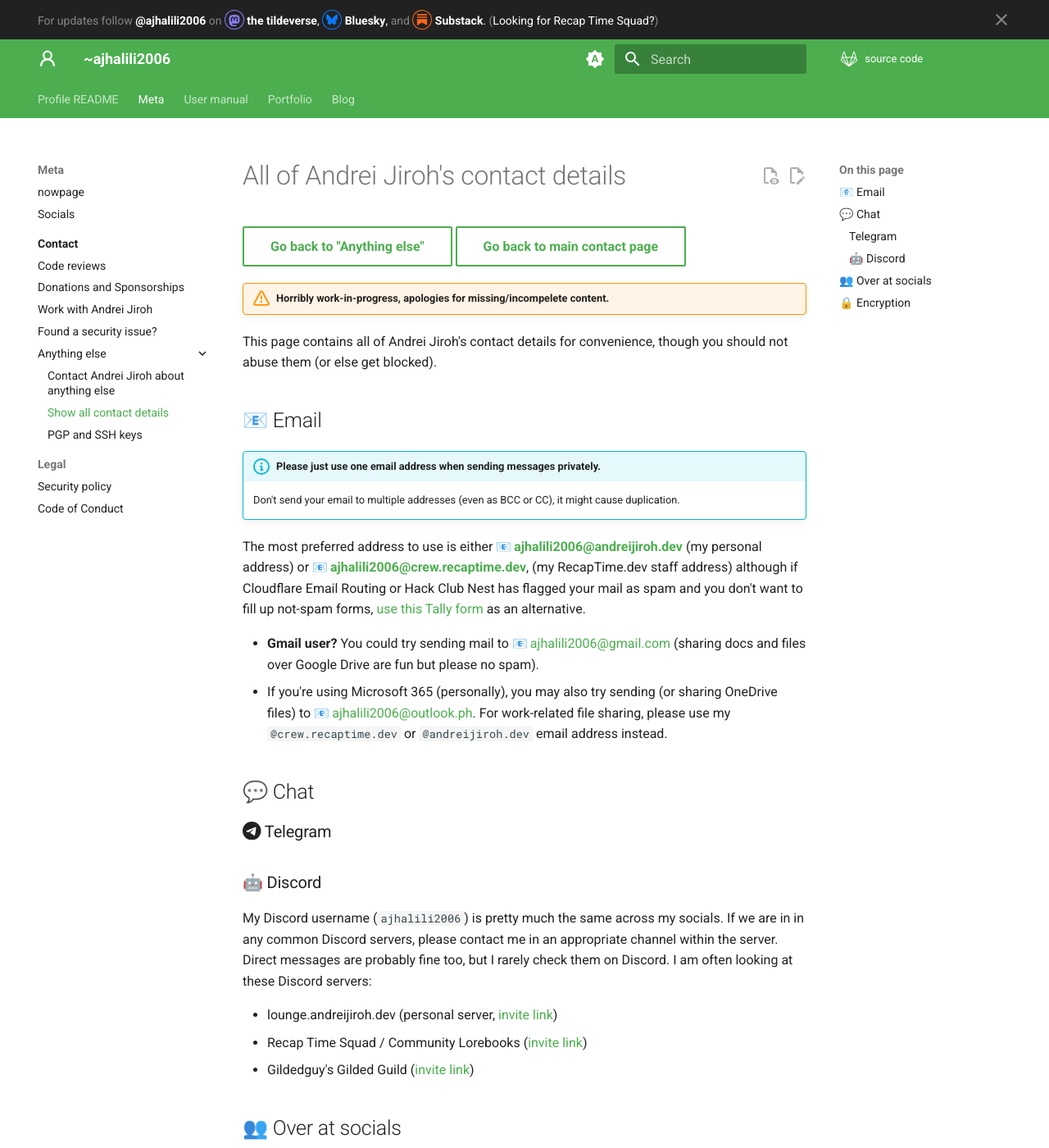
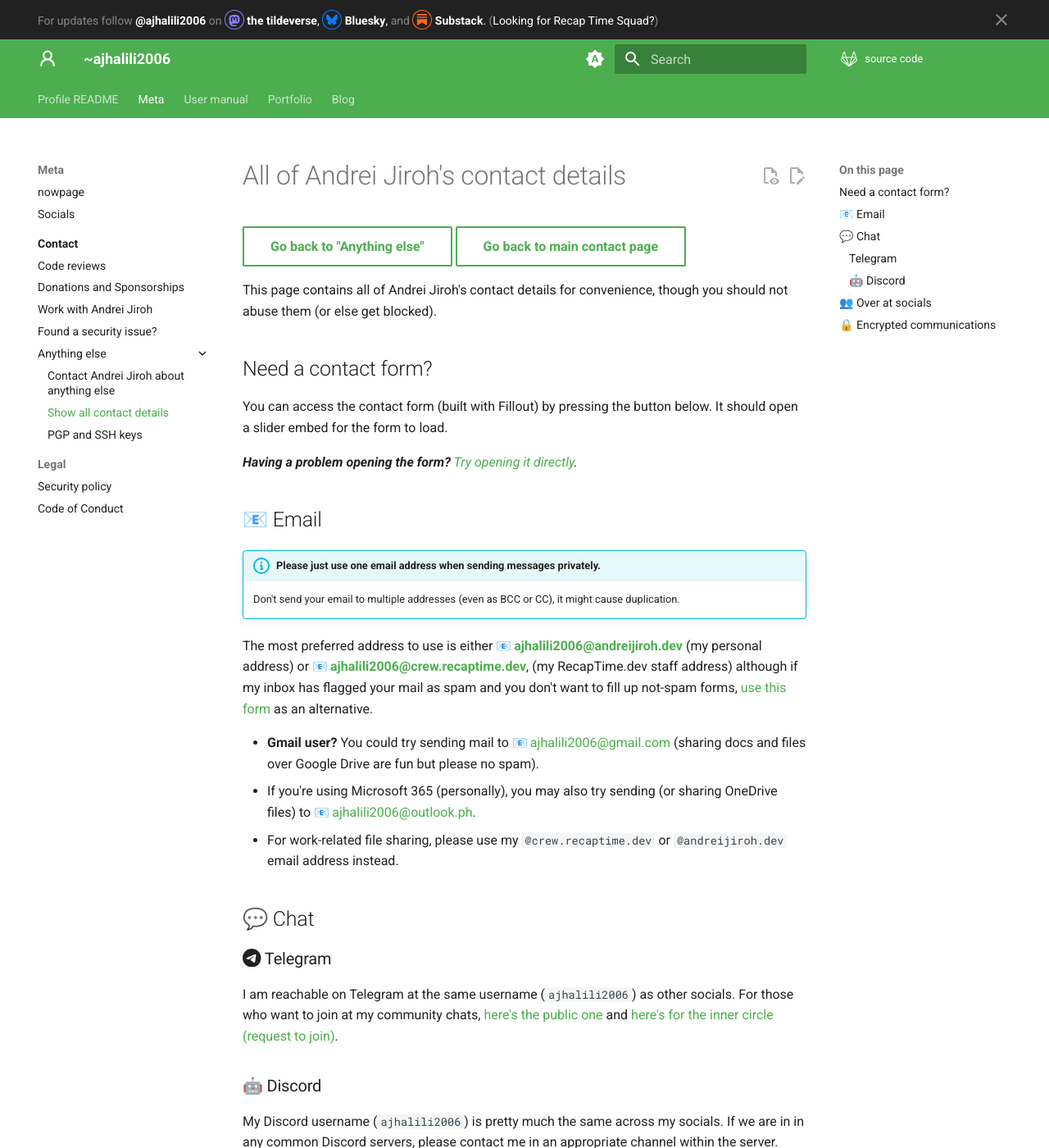
Before and after one commit to andreijiroh-dev/website, an MkDocs documentation site: the page built from markdown/contact/details.md, in a window 1280 px wide and 1400 px high. Shown: the whole window at 82% size. Built offline with MkDocs 1.6.1 and Material for MkDocs 9.7.7, drawn with Linux system fonts in a browser that asks for light colours; emoji names are drawn with the system emoji font; a script that is not in the unit is left out; some of the changed text lies outside the part shown.

Commit message:
docs(markdown): update homepage + contact pages
Also update redirect routing

Signed-off-by: Andrei Jiroh Halili <ajhalili2006@andreijiroh.dev>

```diff
--- a/markdown/contact/details.md
+++ b/markdown/contact/details.md
@@ -3,10 +3,17 @@
 [Go back to "Anything else"](./else.md){ .md-button }
 [Go back to main contact page](./index.md){ .md-button }
 
-!!! warning "Horribly work-in-progress, apologies for missing/incompelete content."
-
 This page contains all of Andrei Jiroh's contact details for convenience, though you should not
 abuse them (or else get blocked).
+
+## Need a contact form?
+
+You can access the contact form (built with Fillout) by pressing the button below. It should open a
+slider embed for the form to load.
+
+<div data-fillout-id="4rDpsz53Gous" data-fillout-embed-type="slider" data-fillout-button-text="Open contact form" data-fillout-button-color="#4CAE4F" data-fillout-slider-direction="right" data-fillout-inherit-parameters data-fillout-popup-size="medium"></div><script src="https://server.fillout.com/embed/v1/"></script>
+
+_**Having a problem opening the form?** [Try opening it directly][contact-form]._
 
 ## 📧 Email
 
@@ -15,18 +22,26 @@ abuse them (or else get blocked).
 
 The most preferred address to use is either [:e-mail: **ajhalili2006@andreijiroh.dev**](mailto:ajhalili2006@andreijiroh.dev)
 (my personal address) or [:e-mail: **ajhalili2006@crew.recaptime.dev**](mailto:ajhalili2006@crew.recaptime.dev),
-(my RecapTime.dev staff address) although if Cloudflare Email Routing or Hack Club Nest has flagged your mail as spam and you don't
-want to fill up not-spam forms, [use this Tally form](https://tally.so/r/nrB4o2) as an alternative.
+(my RecapTime.dev staff address) although if my inbox has flagged your mail as spam and you don't
+want to fill up not-spam forms, [use this form](#need-a-contact-form) as an alternative.
 
 * **Gmail user?** You could try sending mail to [:e-mail: ajhalili2006@gmail.com](mailto:ajhalili2006@gmail.com)
 (sharing docs and files over Google Drive are fun but please no spam).
 * If you're using Microsoft 365 (personally), you may also try sending (or sharing OneDrive files) to
 [:e-mail: ajhalili2006@outlook.ph](mailto:ajhalili2006@outlook.ph).
-For work-related file sharing, please use my `@crew.recaptime.dev` or `@andreijiroh.dev` email address instead.
+* For work-related file sharing, please use my `@crew.recaptime.dev` or `@andreijiroh.dev` email address
+instead.
 
 ## 💬 Chat
 
 ### :simple-telegram: Telegram
+
+I am reachable on Telegram at the same username (`ajhalili2006`) as other
+socials. For those who want to join at my community chats,
+[here's the public one][tg-pubchat] and [here's for the inner circle (request to join)][tg-kookyinsanestuff].
+
+[tg-pubchat]: https://t.me/ajhalili2006_chat
+[tg-kookyinsanestuff]: https://t.me/+EFWmxPj4tUY1Y2VI
 
 ### 🤖 Discord
 
@@ -35,7 +50,7 @@ Discord servers, please contact me in an appropriate channel within the server.
 fine too, but I rarely check them on Discord. I am often looking at these Discord servers:
 
 * lounge.andreijiroh.dev (personal server, [invite link](https://discord.gg/kf5nz4X))
-* Recap Time Squad / Community Lorebooks ([invite link](eva9EAgkty))
+* Recap Time Squad / Community Lorebooks ([invite link](https://discord.gg/eva9EAgkty))
 * Gildedguy's Gilded Guild ([invite link](https://discord.gg/gildedguy))
 
 ## 👥 Over at socials
@@ -47,15 +62,16 @@ If you want to slide into DMs, only slide via my main account and not any of my
 I may look into them but reply on my main). The following are my main accounts across the internet,
 in order of preference:
 
-* :openweb-icons-fediverse: [@ajhalili2006@tilde.zone](https://tilde.zone/@ajhalili2006) or [@ajhalili2006@verified.coop](https://verified.coop/@ajhalili2006)
-* :simple-tumblr: [@ajhalili2006@tumblr.com](https://tumblr.com/ajhalili2006) ([askbox](https://www.tumblr.com/new/ask/ajhalili2006))
-* :material-twitter: [@ajhalili2006@twitter.com](https://twitter.com/@ajhalili2006) (or `@ajhalili2006@x.com` if you're pedantic)
+* :openweb-icons-fediverse: [@ajhalili2006@tilde.zone](https://tilde.zone/@ajhalili2006) (backup: [@ajhalili2006@vivaldi.net](https://social.vivaldi.net/@ajhalili2006)
+* :simple-tumblr: [@ajhalili2006@tumblr.com](https://tumblr.com/ajhalili2006) ([askbox])
+* :material-twitter: [@ajhalili2006@twitter.com](https://twitter.com/@ajhalili2006) (or
+`@ajhalili2006@x.com` if you're pedantic)
 * :simple-linkedin: [@ajhalili2006@linkedin.com](https://linkedin.com/in/ajhalili2006)
 * :simple-messenger: [@ajhalili2006](https://m.me/ajhalili2006) [^1]
 
-## 🔒 Encryption
+## 🔒 Encrypted communications
 
-See [this personal user manual page](../user-manual/encrypted-communications.md) for the full
+See [this personal user manual page][encryption-pum] for the full
 details, but tl;dr:
 
 * If you're using Signal or even E2EE Matrix, send me an encrypted/unencrypted-but-signed email
@@ -66,3 +82,7 @@ GitHub/GitLab profile rather than relying on keyservers.
 address is `a715100e58cf60500ee159652f384539c700b263`.
 
 [^1]: Only used at school and for IRL friends and family members
+
+[encryption-pum]: https://wiki.andreijiroh.dev/garden/user-manual/encrypted-communications
+[contact-form]: https://ajhalili2006.fillout.com/contact
+[askbox]: https://www.tumblr.com/new/ask/ajhalili2006
```
Also changed, not shown: markdown/contact/code-reviews.md (+10 -9 lines), markdown/contact/donations.md (+5 -1 lines), markdown/index.md (+5 -2 lines), 1 other file.
